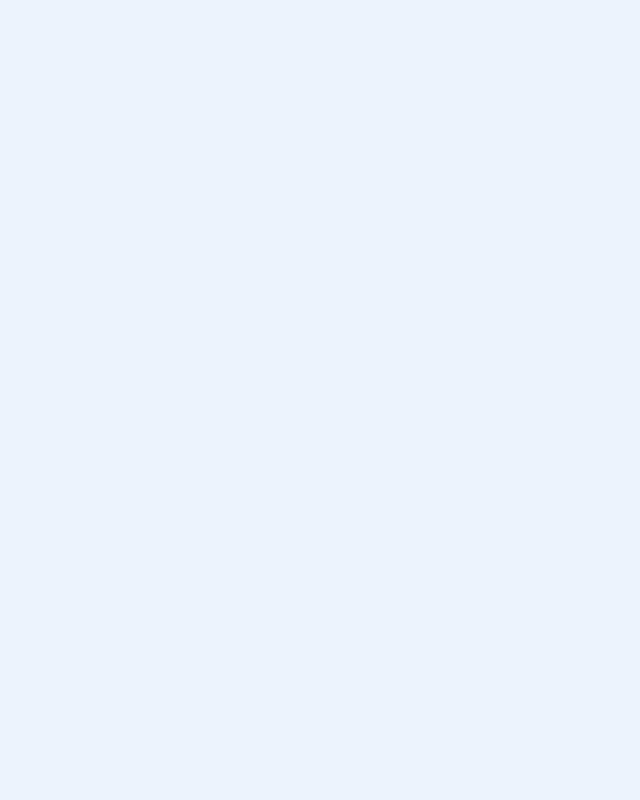
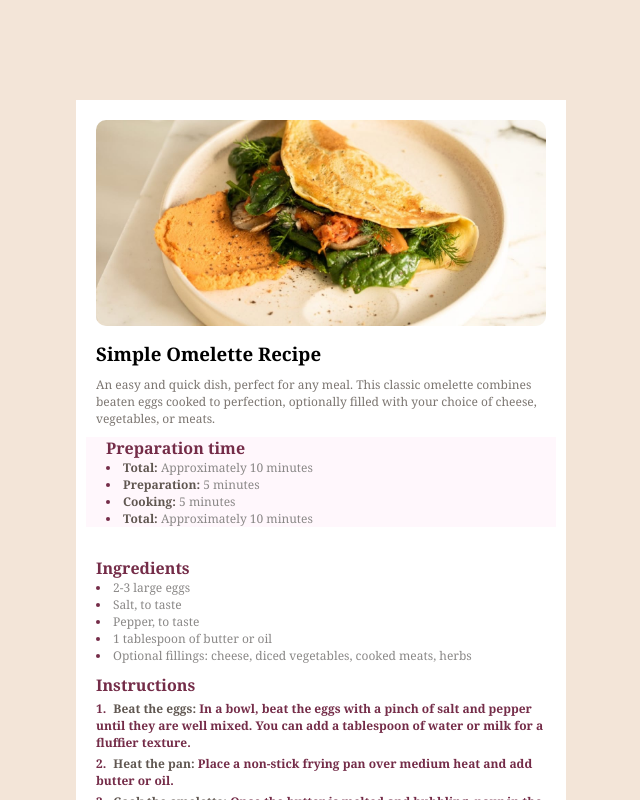
Before and after one commit to baiyucore/qr-component, a Vue app: page /recipe-page-main in a window 1280 px wide. Before the commit this address had no page. Shown: the whole page, without its empty margins (339-979 px from the left). Built offline with nearby package versions, Linux system fonts and the light colour scheme; the HTML template or start-up script is replaced by a standard one.

Commit message:
feat: recipe-page-main

```diff
--- a/src/router/index.ts
+++ b/src/router/index.ts
@@ -14,6 +14,10 @@ const router = createRouter({
     {
       path: '/social-links-profile',
       component: () => import('../view/social-links-profile.vue'),
+    },
+    {
+      path: '/recipe-page-main',
+      component: () => import('../view/recipe-page-main.vue'),
     }
   ],
 })
--- /dev/null
+++ b/src/view/recipe-page-main.vue
@@ -0,0 +1,247 @@
+<template>
+  <div class="container">
+    <div class="card">
+      <div class="card-content">
+        <div class="image-container">
+          <img src="../img/image-omelette.jpeg" alt="recipe-page-main" />
+        </div>
+        <h3 class="title">Simple Omelette Recipe</h3>
+        <span class="description">
+          An easy and quick dish, perfect for any meal. This classic omelette
+          combines beaten eggs cooked to perfection, optionally filled with your
+          choice of cheese, vegetables, or meats.</span
+        >
+
+        <div class="preparation-time">
+          <span> Preparation time</span>
+          <li><span>Total:</span> Approximately 10 minutes</li>
+          <li><span>Preparation:</span> 5 minutes</li>
+          <li><span>Cooking:</span> 5 minutes</li>
+          <li><span>Total:</span> Approximately 10 minutes</li>
+        </div>
+
+        <div class="ingredients">
+          <span>Ingredients</span>
+          <li>2-3 large eggs</li>
+          <li>Salt, to taste</li>
+          <li>Pepper, to taste</li>
+          <li>1 tablespoon of butter or oil</li>
+          <li>
+            Optional fillings: cheese, diced vegetables, cooked meats, herbs
+          </li>
+        </div>
+
+        <div class="Instructions">
+          <span>Instructions</span>
+
+          <li>
+            <span>Beat the eggs:</span> In a bowl, beat the eggs with a pinch of
+            salt and pepper until they are well mixed. You can add a tablespoon
+            of water or milk for a fluffier texture.
+          </li>
+
+          <li>
+            <span>Heat the pan:</span> Place a non-stick frying pan over medium
+            heat and add butter or oil.
+          </li>
+
+          <li>
+            <span>Cook the omelette:</span> Once the butter is melted and
+            bubbling, pour in the eggs. Tilt the pan to ensure the eggs evenly
+            coat the surface.
+          </li>
+
+          <li>
+            <span>Add fillings (optional):</span> When the eggs begin to set at
+            the edges but are still slightly runny in the middle, sprinkle your
+            chosen fillings over one half of the omelette.
+          </li>
+
+          <li>
+            <span>Fold and serve:</span> As the omelette continues to cook,
+            carefully lift one edge and fold it over the fillings. Let it cook
+            for another minute, then slide it onto a plate.
+          </li>
+
+          <li>
+            <span>Enjoy:</span> Serve hot, with additional salt and pepper if
+            needed.
+          </li>
+        </div>
+        <div class="line"></div>
+
+        <div class="nutrition">
+          <h3>Nutrition</h3>
+          <span
+            >The table below shows nutritional values per serving without the
+            additional fillings.</span
+          >
+          <div class="nutrition-item">
+            <span>Calories</span>
+            <span>277kcal</span>
+          </div>
+          <div class="nutrition-item">
+            <span>Carbs</span>
+            <span>0g</span>
+          </div>
+          <div class="nutrition-item">
+            <span>Protein</span>
+            <span>20g</span>
+          </div>
+          <div class="nutrition-item">
+            <span>Fat</span>
+            <span>22g</span>
+
+          </div>
+        </div>
+      </div>
+    </div>
+  </div>
+</template>
+
+<script setup lang="ts"></script>
+
+<style scoped>
+.container {
+  display: flex;
+  justify-content: center;
+  align-items: flex-start;
+  height: 100vh;
+  background-color: rgb(243, 229, 216);
+  font-family: "Georgia", sans-serif;
+  overflow-y: auto;
+}
+.card {
+  width: 450px;
+  height: auto;
+  background-color: rgb(31, 31, 31);
+  border-radius: 10px;
+  margin: auto;
+  margin-top: 100px;
+  margin-bottom: 100px;
+}
+.card-content {
+  width: 100%;
+  height: 100%;
+  background-color: rgb(255, 255, 255);
+  display: flex;
+  flex-direction: column;
+  align-items: center;
+  justify-content: flex-start;
+  padding: 20px;
+  gap: 10px;
+}
+.image-container {
+  width: 100%;
+  height: 100%;
+}
+.image-container img {
+  width: 100%;
+  height: 100%;
+  border-radius: 10px;
+  object-fit: cover;
+}
+.description {
+  font-size: 12px;
+  color: rgb(124, 118, 113);
+}
+.preparation-time {
+  margin-bottom: 20px;
+  padding-left: 20px;
+  width: 100%;
+  background-color: rgb(255, 247, 252);
+}
+.preparation-time span {
+  color: rgb(116, 44, 72);
+  font-weight: bold;
+}
+.preparation-time li {
+  font-size: 12px;
+  color: rgb(138, 136, 135);
+}
+.preparation-time li span {
+  font-weight: bold;
+  color: rgb(96, 87, 81);
+}
+.preparation-time li::marker {
+  color: rgb(116, 44, 72);
+}
+.ingredients {
+  width: 100%;
+}
+.ingredients span {
+  color: rgb(116, 44, 72);
+  font-weight: bold;
+  font-size: 16px;
+  font-family: "Georgia", sans-serif;
+}
+.ingredients li {
+  font-size: 12px;
+  color: rgb(138, 136, 135);
+}
+.ingredients li::marker {
+  color: rgb(116, 44, 72);
+  font-size: 12px;
+}
+.title {
+  width: 100%;
+}
+.line {
+  width: 100%;
+  border: 1px solid rgb(224, 224, 224);
+}
+.Instructions {
+  width: 100%;
+  color: rgb(116, 44, 72);
+  font-weight: bold;
+  display: flex;
+  flex-direction: column;
+  gap: 4px;
+}
+.Instructions li {
+  list-style-type: decimal;
+  font-size: 12px;
+}
+.Instructions li span {
+  font-weight: bold;
+  color: rgb(96, 87, 81);
+  margin-left: 4px;
+}
+
+.Instructions li::marker {
+  color: rgb(116, 44, 72);
+}
+.nutrition {
+  width: 100%;
+  display: flex;
+  flex-direction: column;
+  gap: 12px;
+}
+.nutrition h3 {
+  font-size: 16px;
+  color: rgb(116, 44, 72);
+  font-weight: bold;
+  margin: 4px 0;
+}
+.nutrition span {
+  font-size: 12px;
+  color: rgb(138, 136, 135);
+}
+.nutrition-item {
+  display: flex;
+  gap: 4px;
+  padding-left: 12px;
+  padding-bottom: 4px;
+  border-bottom: 1px solid rgb(224, 224, 224);
+}
+.nutrition-item span {
+  font-size: 12px;
+  color: rgb(116, 44, 72);
+  width: 50%;
+  font-weight: bold;
+}
+.nutrition-item span:first-child {
+  color: rgb(135, 133, 131);
+  font-weight: 500;
+}
+</style>
```
Also changed, not shown: src/img/image-omelette.jpeg (added).
